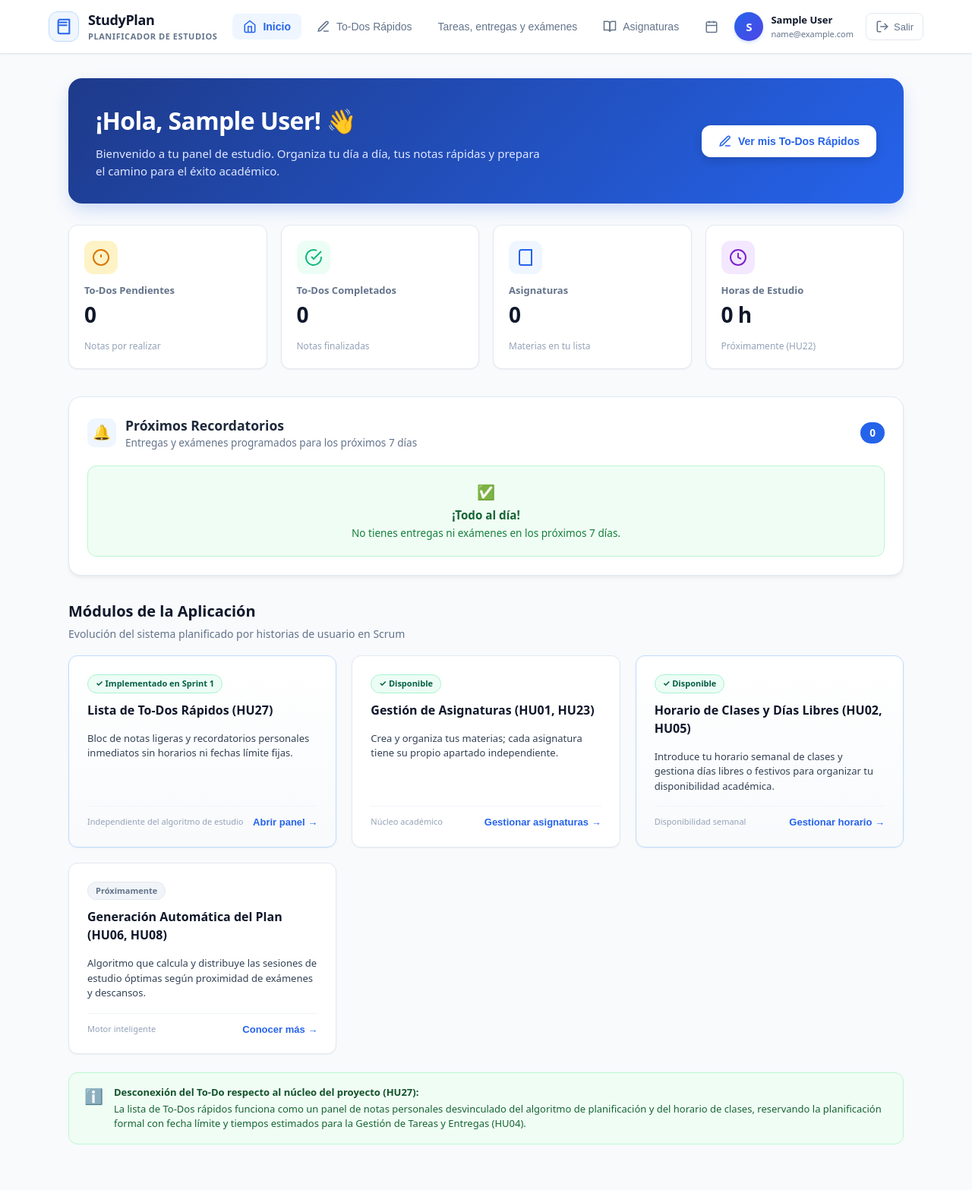
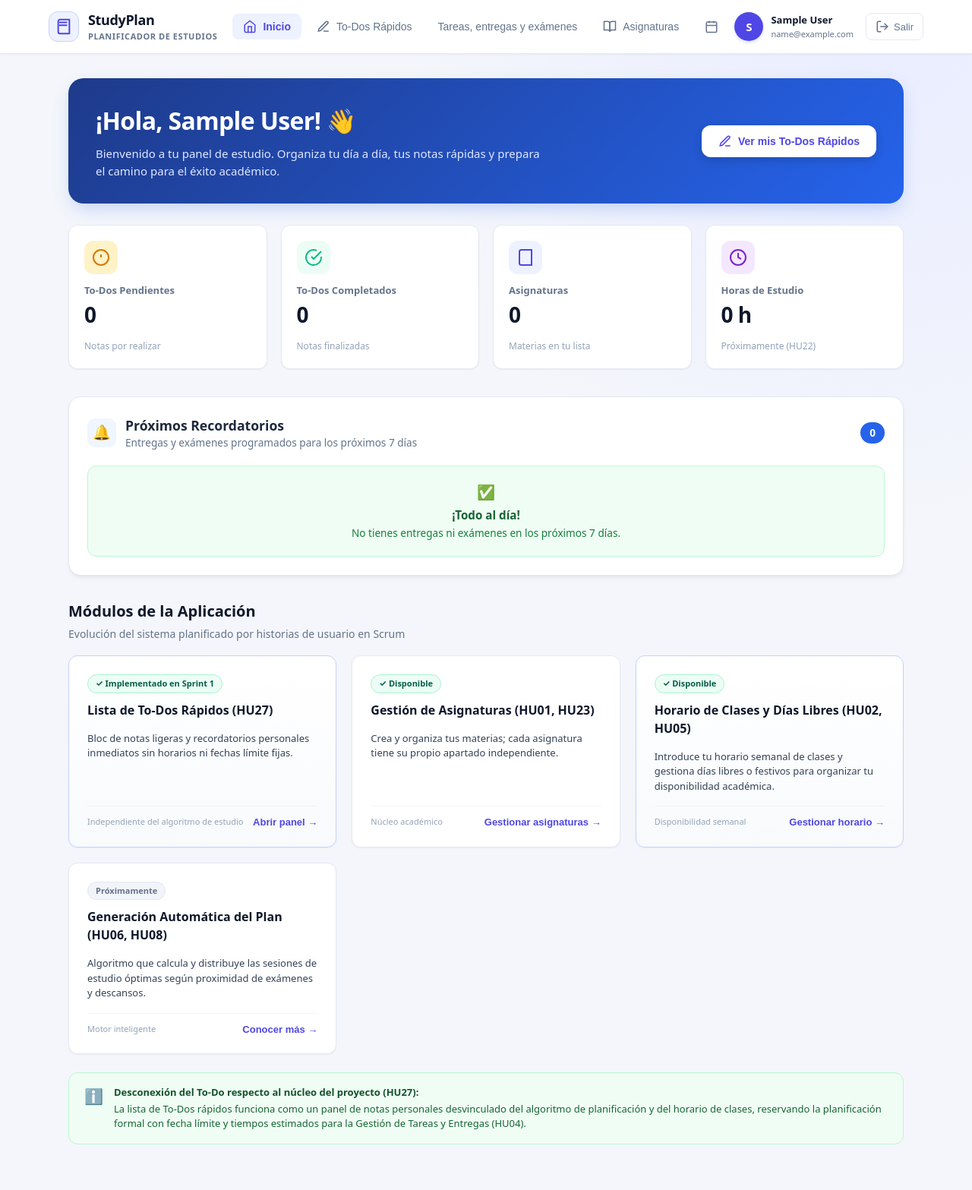
Before and after one commit to Qpalmer45/IS1-Planificador-de-Estudios, a Flask app: page / in a window 1280 px wide. Shown: the whole page at 76% size. Run offline with Flask 3, Linux system fonts and the light colour scheme; the visitor is signed in with stand-in values (Sample User, id 1); data that the repository does not hold is empty.

Commit message:
Ajusto la paleta y el fondo general

```diff
--- a/static/style.css
+++ b/static/style.css
@@ -2223,3 +2223,18 @@ body.subject-modal-open {
   color: #ffffff;
   border-color: var(--danger);
 }
+
+
+/* Renovación visual: base y superficies */
+:root {
+  --primary: #4f46e5;
+  --primary-hover: #4338ca;
+  --primary-light: #eef2ff;
+  --primary-border: #c7d2fe;
+  --bg-page: #f4f6fb;
+  --border-card: #e4e9f3;
+  --radius-lg: 20px;
+  --shadow-card: 0 16px 42px -20px rgba(30, 41, 85, .25);
+}
+body { background: radial-gradient(circle at 92% 4%, #e9edff 0, transparent 34%), var(--bg-page); }
+.main-content { position: relative; }
```
